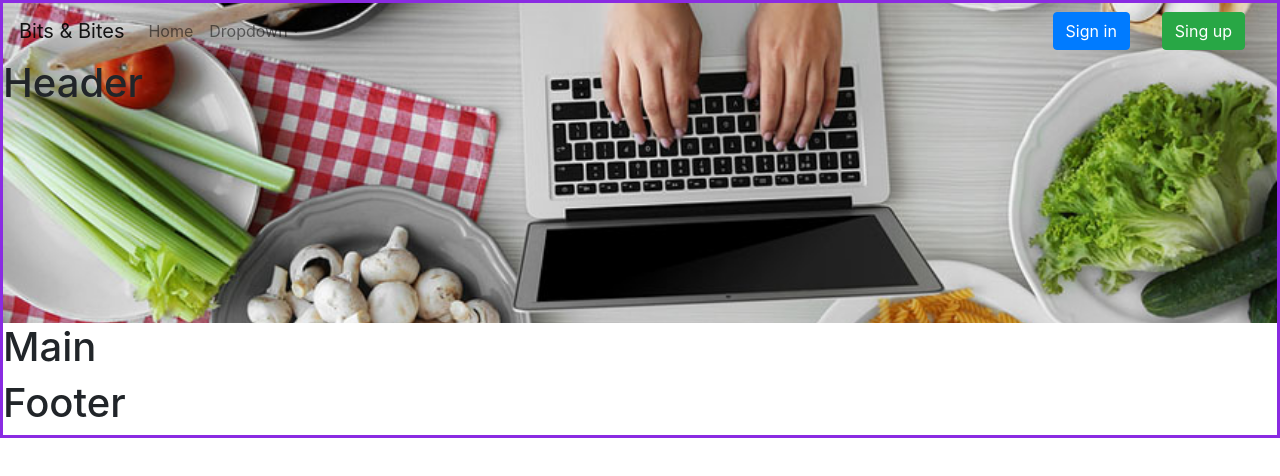
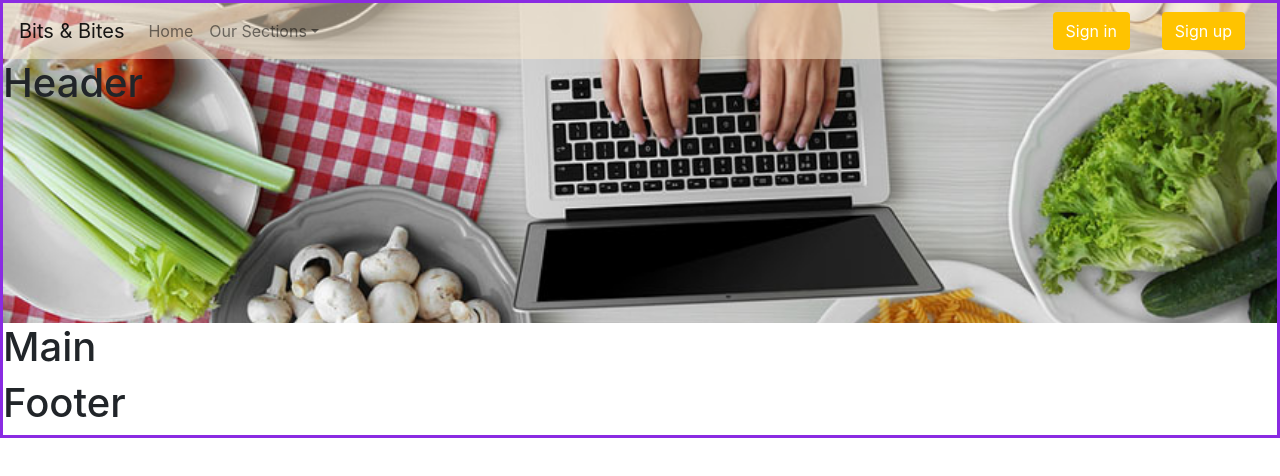
Before and after one commit to kajalben/recipe-blog-contentful, a JavaScript app: page / in a window 1280 px wide. Shown: the top 476 px of the page. Built offline with nearby package versions, Linux system fonts and the light colour scheme; the HTML template or start-up script is replaced by a standard one.

Commit message:
modify header
add transparent background and custom button color

```diff
--- a/src/components/Header.js
+++ b/src/components/Header.js
@@ -9,24 +9,27 @@ import Button from "react-bootstrap/Button";
 const Header = () =>{
     return(
         <div className="headerContainer">
+            <div className="navbarContainer">
             <Navbar bg="transparent" expand="lg">
                 <Navbar.Brand href="#home">Bits & Bites</Navbar.Brand>
                 <Navbar.Toggle aria-controls="basic-navbar-nav" />
                 <Navbar.Collapse id="basic-navbar-nav">
                     <Nav className="mr-auto">
                     <Nav.Link href="#home">Home</Nav.Link>
-        <NavDropdown title="Dropdown" id="basic-nav-dropdown">
+                        <NavDropdown className="textColor bgColor" title="Our Sections" id="basic-nav-dropdown">
                         <NavDropdown.Item href="#action/3.1">Breakfast</NavDropdown.Item>
                         <NavDropdown.Item href="#action/3.2">Lunch</NavDropdown.Item>
                         <NavDropdown.Item href="#action/3.3">Dinner</NavDropdown.Item>
                     </NavDropdown>
                     </Nav>
                     <Form inline>
-      <Button className="nav-button mx-3" >Sign in</Button>
-      <Button className="mx-3" variant="success">Sing up</Button>
+                    <Button className="mx-3 textColor bgColor" variant="default" >Sign in</Button>
+                    <Button className="mx-3 textColor bgColor" variant="default">Sign up</Button>
                     </Form>
                 </Navbar.Collapse>
             </Navbar>
+            </div>
+
 
 <h1>Header</h1>
         </div>
--- a/src/styles/header.css
+++ b/src/styles/header.css
@@ -5,3 +5,16 @@
    background-repeat: no-repeat;
    background-size: 100% auto;
 }
+
+Button.textColor {
+    color:white;
+}
+
+Button.bgColor{
+   background:#FFC300 ;
+}
+
+.navbarContainer {
+    background-color: rgba(255, 235, 205, 0.5);
+
+}
```
Lines whose indentation alone changed are shown as unchanged.
